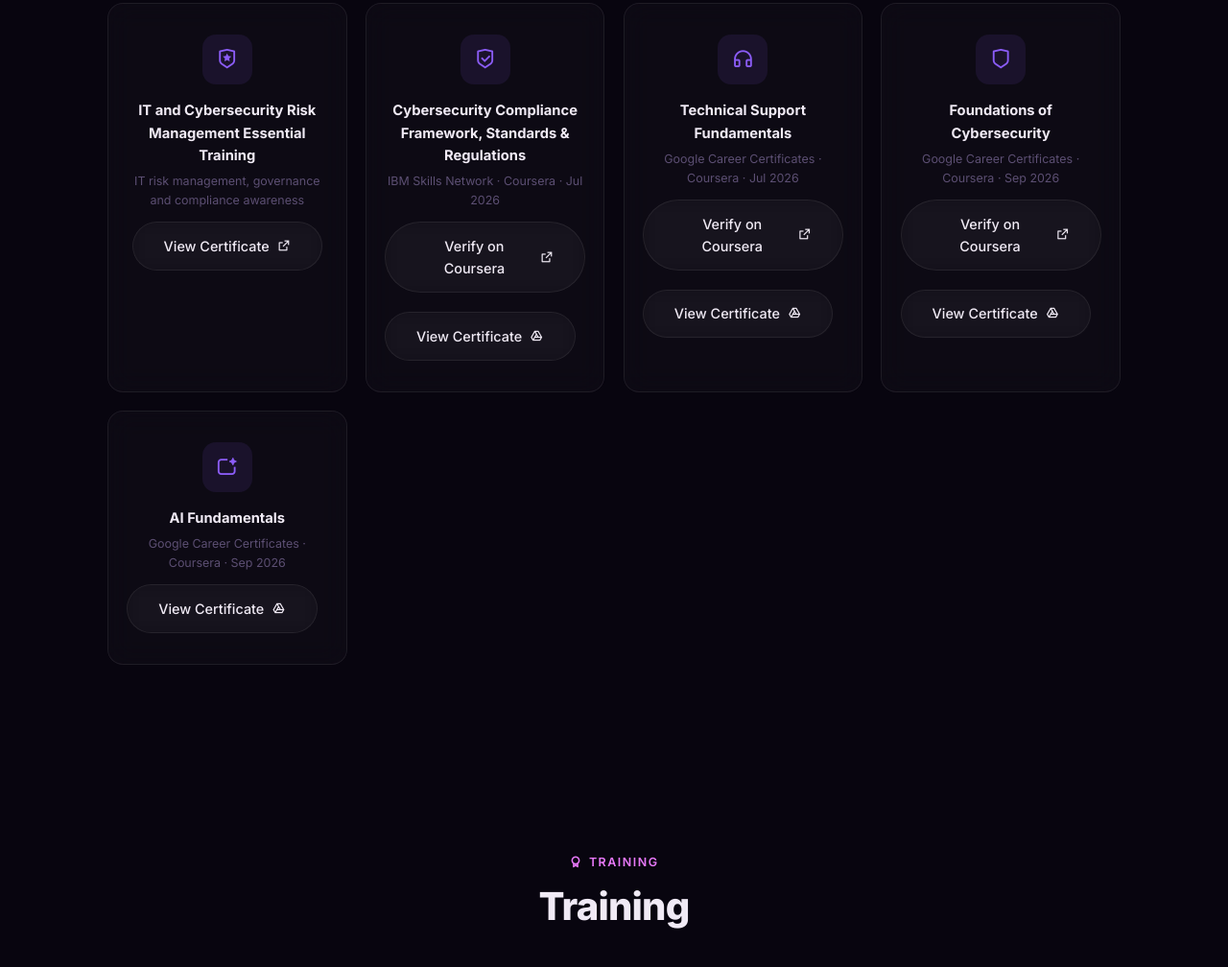
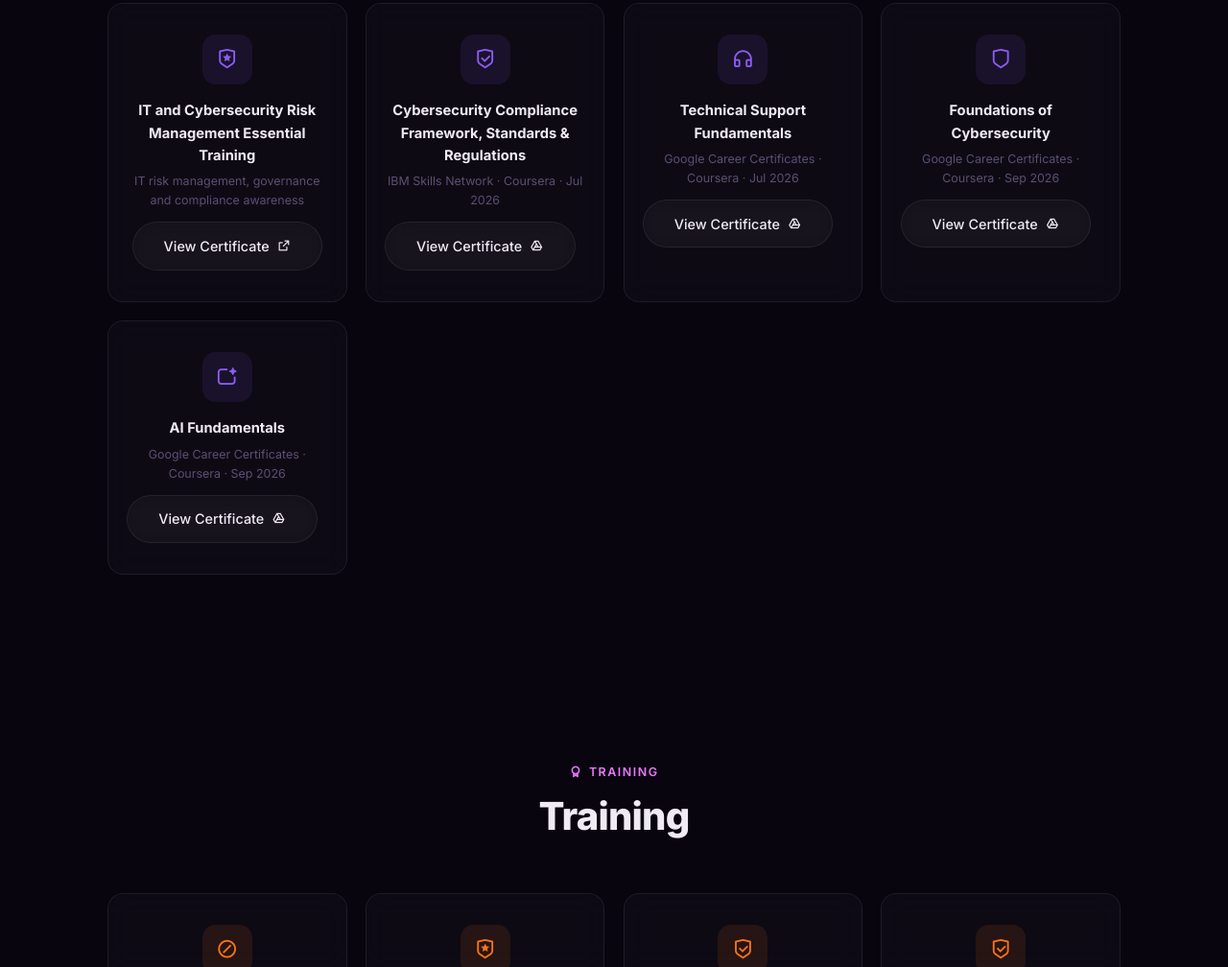
Before and after one commit to mhuzefarasheed-web/potrfolio, a plain HTML site: page index.html in a window 1280 px wide. Shown: the part 7105-8113 px from the top of the page at 96% size. Drawn offline with nearby package versions, Linux system fonts and the light colour scheme.

Commit message:
Remove Coursera verification buttons from certificate cards

```diff
--- a/index.html
+++ b/index.html
@@ -389,7 +389,6 @@
           <h4>Cybersecurity Compliance Framework, Standards & Regulations</h4>
           <p>IBM Skills Network · Coursera · Jul 2026</p>
           <div style="display:flex;gap:8px;flex-wrap:wrap;">
-            <a href="https://coursera.org/verify/1KBSATSUAXB1" target="_blank" rel="noopener" class="btn-glass" style="display:inline-flex;margin-top:12px;">Verify on Coursera <i class="ri-external-link-line"></i></a>
             <a href="https://drive.google.com/file/d/1Z-_qPrNof9YvvWhNe1UK6bjkBC4sYVRe/view" target="_blank" rel="noopener" class="btn-glass" style="display:inline-flex;margin-top:12px;">View Certificate <i class="ri-drive-line"></i></a>
           </div>
         </div>
@@ -399,7 +398,6 @@
           <h4>Technical Support Fundamentals</h4>
           <p>Google Career Certificates · Coursera · Jul 2026</p>
           <div style="display:flex;gap:8px;flex-wrap:wrap;">
-            <a href="https://coursera.org/verify/9V0MQ909RI5M" target="_blank" rel="noopener" class="btn-glass" style="display:inline-flex;margin-top:12px;">Verify on Coursera <i class="ri-external-link-line"></i></a>
             <a href="https://drive.google.com/file/d/1gVY1zwKpSOrwJV0B9gOAsacinqseDc7c/view" target="_blank" rel="noopener" class="btn-glass" style="display:inline-flex;margin-top:12px;">View Certificate <i class="ri-drive-line"></i></a>
           </div>
         </div>
@@ -409,7 +407,6 @@
           <h4>Foundations of Cybersecurity</h4>
           <p>Google Career Certificates · Coursera · Sep 2026</p>
           <div style="display:flex;gap:8px;flex-wrap:wrap;">
-            <a href="https://coursera.org/verify/KT3LTGI6Q2YH" target="_blank" rel="noopener" class="btn-glass" style="display:inline-flex;margin-top:12px;">Verify on Coursera <i class="ri-external-link-line"></i></a>
             <a href="https://drive.google.com/file/d/1BMPGP75dRugB0Fcb9gvh5QxqhsfkjTDU/view?usp=sharing" target="_blank" rel="noopener" class="btn-glass" style="display:inline-flex;margin-top:12px;">View Certificate <i class="ri-drive-line"></i></a>
           </div>
         </div>
```
